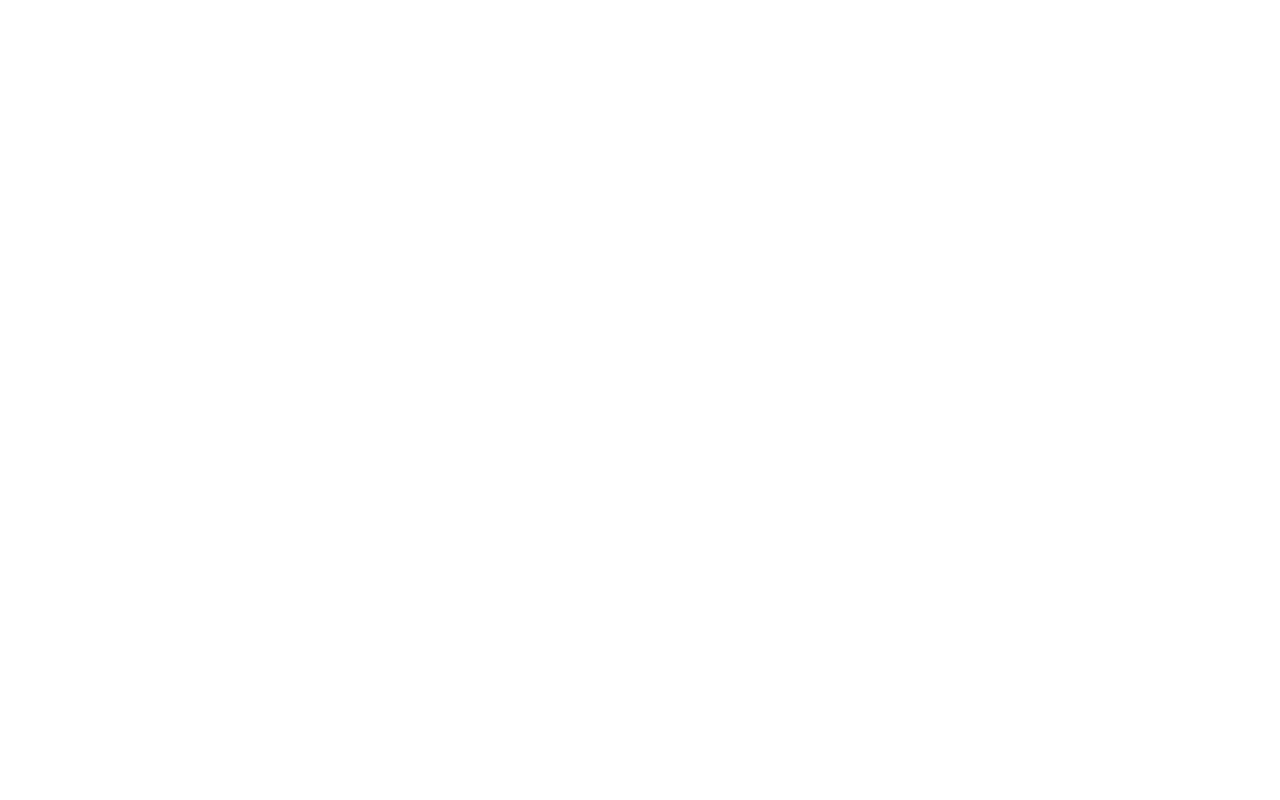
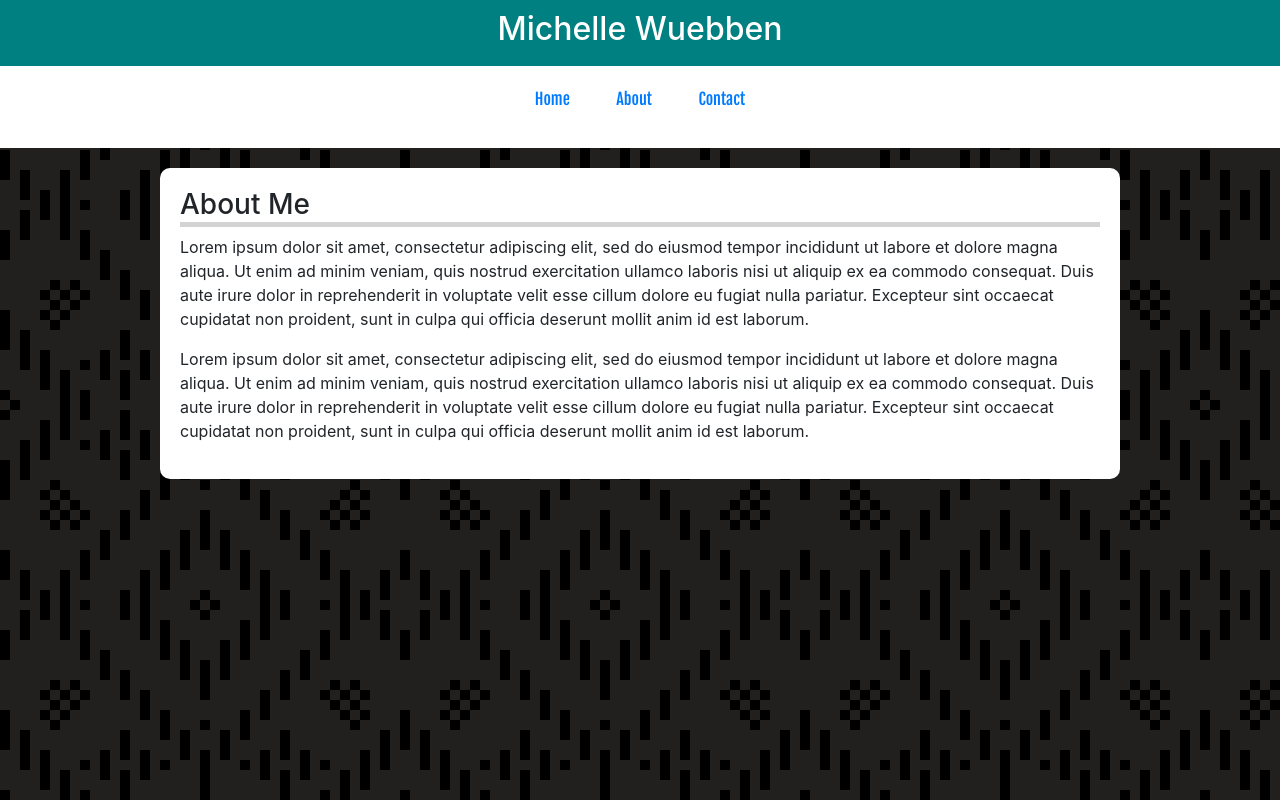
Before and after one commit to MissWibbon/bootstrap-portfolio, a plain HTML site: page contact.html in a window 1280 px wide. Drawn offline with nearby package versions, Linux system fonts and the light colour scheme.

Commit message:
updated portfolio and contact page

```diff
--- a/contact.html
+++ b/contact.html
@@ -0,0 +1,37 @@
+<!DOCTYPE HTML>
+<html>
+    <head>
+        <link href="https://fonts.googleapis.com/css?family=Fjalla+One&display=swap" rel="stylesheet">
+        <link rel="stylesheet" href="https://stackpath.bootstrapcdn.com/bootstrap/4.3.1/css/bootstrap.min.css" integrity="sha384-ggOyR0iXCbMQv3Xipma34MD+dH/1fQ784/j6cY/iJTQUOhcWr7x9JvoRxT2MZw1T" crossorigin="anonymous">
+        <link rel="stylesheet" type="text/css" href="main.css"/>
+    <style>
+        .nav-item {
+            font-family: 'Fjalla One', sans-serif;
+            color: grey;
+        }
+    </style>
+    </head>
+    <body style="background-image: url('assets/folk-pattern-black.png')">
+        <div class="nav">
+            <div class="logo">
+                <h2 style="text-align: center;">Michelle Wuebben</h2>
+            </div>
+            <div class="navbar" style="margin: auto;">
+                <div class="container">
+                    <ul style="float: right; padding-left: 0;">
+                        <li class="nav-item"><a href="#" class="nav-link">Home</a></li>
+                        <li class="nav-item"><a href="#" class="nav-link">About</a></li>
+                        <li class="nav-item"><a href="#" class="nav-link">Contact</a></li>
+                    </ul>
+                </div>
+            </div>
+        </div>
+        <section class="about-me" style="max-width: 960px; margin: 20px auto; background-color: white; padding: 20px; border-radius: 10px;">
+            <h3 style="border-bottom: solid 5px lightgrey; width: 100%;">About Me</h3>
+            <p>Lorem ipsum dolor sit amet, consectetur adipiscing elit, sed do eiusmod tempor incididunt ut labore et dolore magna aliqua. Ut enim ad minim veniam, quis nostrud exercitation ullamco laboris nisi ut aliquip ex ea commodo consequat. Duis aute irure dolor in reprehenderit in voluptate velit esse cillum dolore eu fugiat nulla pariatur. Excepteur sint occaecat cupidatat non proident, sunt in culpa qui officia deserunt mollit anim id est laborum.</p>
+            <p>Lorem ipsum dolor sit amet, consectetur adipiscing elit, sed do eiusmod tempor incididunt ut labore et dolore magna aliqua. Ut enim ad minim veniam, quis nostrud exercitation ullamco laboris nisi ut aliquip ex ea commodo consequat. Duis aute irure dolor in reprehenderit in voluptate velit esse cillum dolore eu fugiat nulla pariatur. Excepteur sint occaecat cupidatat non proident, sunt in culpa qui officia deserunt mollit anim id est laborum.</p>
+
+
+        </section>
+    </body>
+</html>
--- /dev/null
+++ b/main.css
@@ -0,0 +1,39 @@
+.navBar h1 {
+    float: left;
+    color: white;
+    text-align: center;
+    margin: auto;
+}
+.navBar {
+    margin: auto;
+}
+.nav {
+    background: white;
+}
+li {
+    display: inline-block;
+    padding: 5px;
+    text-decoration: none;
+}
+.container {
+    max-width: 960px;
+    margin: auto;
+}
+body {
+    background-image: url("/assets/folk-pattern-black.png");
+}
+.one:hover {
+    font-size: 30px;
+}
+.two:focus {
+    color: purple;
+}
+.three:hover {
+    background-color: teal;
+}
+.logo {
+    width: 100%;
+    background-color: teal;
+    color: white;
+    padding: 10px;
+}
```
Also changed, not shown: index.html (+17 -6 lines), portfolio.html (+37 -0 lines).
